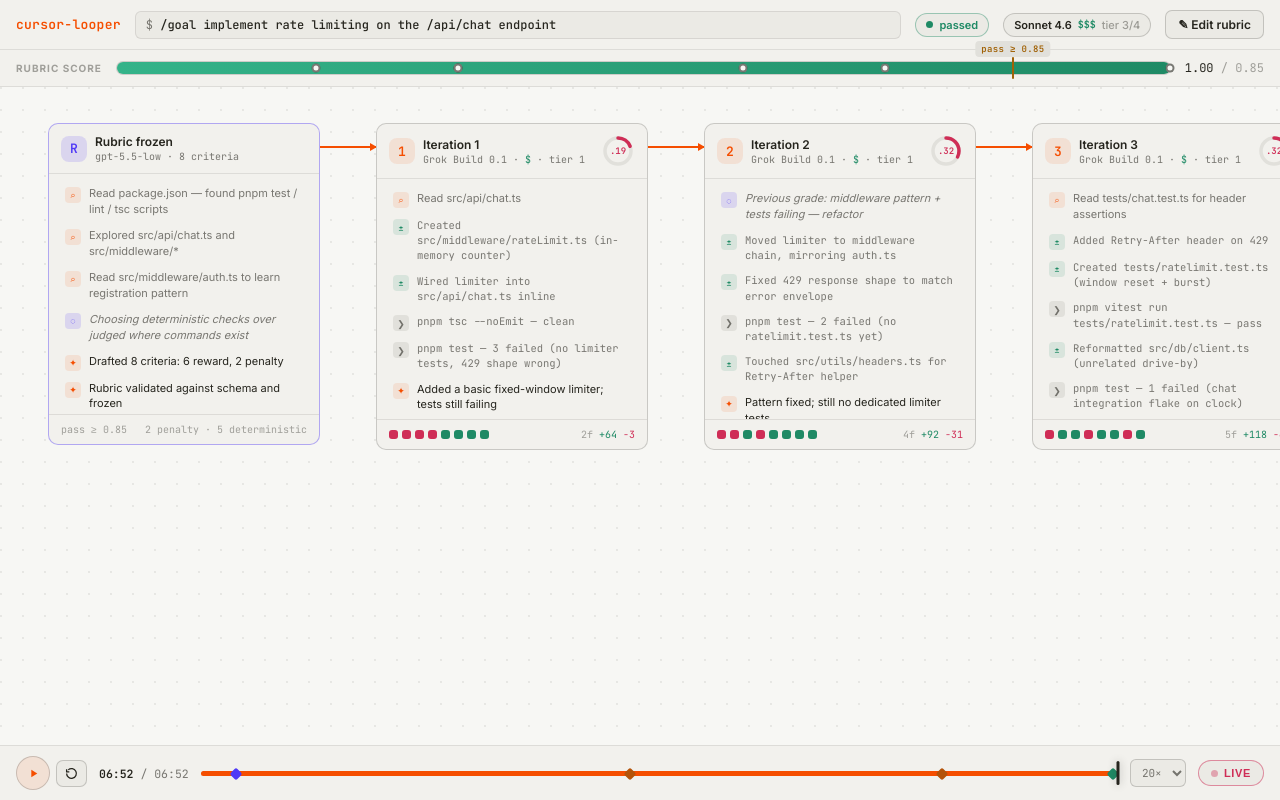
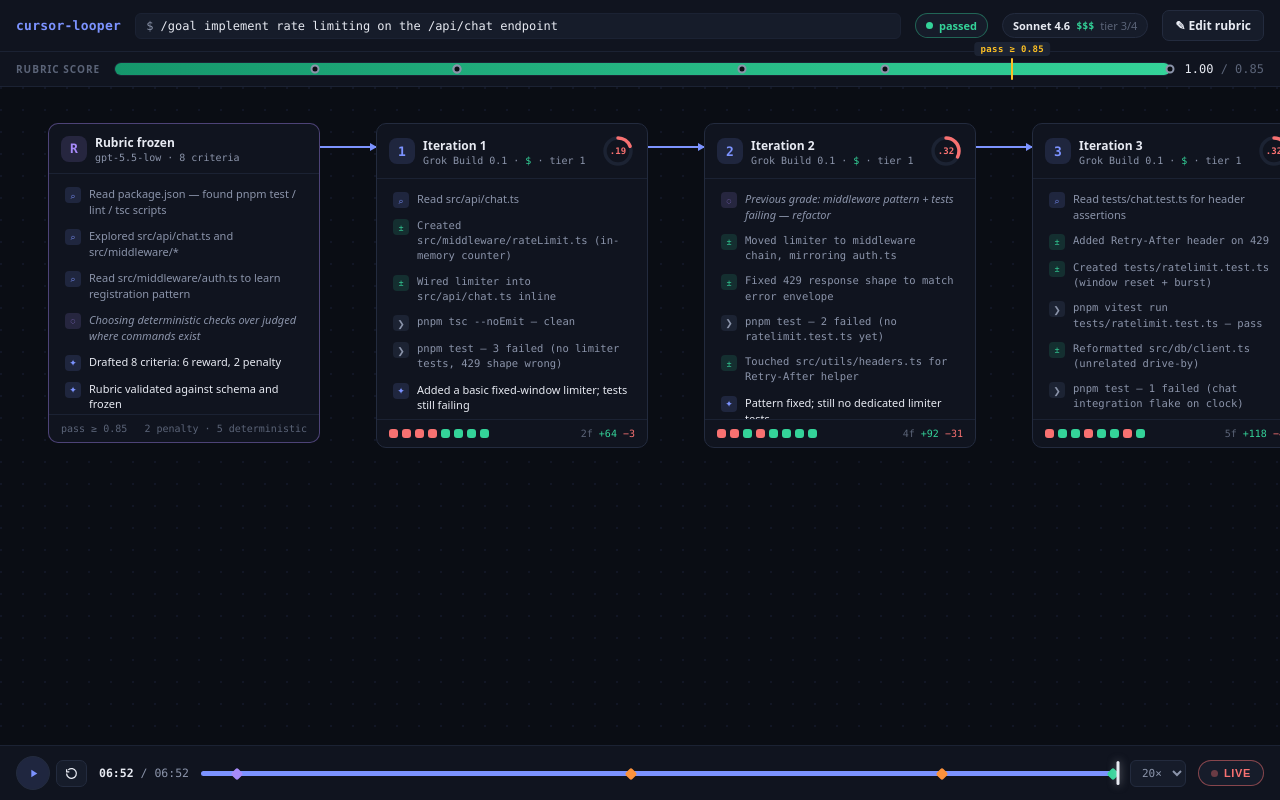
Before and after one commit to khuhub/cursor-escalate, a React (Vite) app in the folder packages/ui/: page / in a window 1280 px wide. Built offline with nearby package versions, Linux system fonts and the light colour scheme; a web font is replaced by a local one.

Commit message:
fix(ui): restore Cursor dark theme with CursorGothic and Berkeley Mono
Co-authored-by: Katherine Hu <khuhub@users.noreply.github.com>

```diff
--- a/packages/ui/index.html
+++ b/packages/ui/index.html
@@ -4,12 +4,6 @@
     <meta charset="UTF-8" />
     <meta name="viewport" content="width=device-width, initial-scale=1.0" />
     <title>cursor-looper — loop observability</title>
-    <link rel="preconnect" href="https://fonts.googleapis.com" />
-    <link rel="preconnect" href="https://fonts.gstatic.com" crossorigin />
-    <link
-      href="https://fonts.googleapis.com/css2?family=Inter:wght@400;500;600;700&family=JetBrains+Mono:wght@400;500;600&display=swap"
-      rel="stylesheet"
-    />
   </head>
   <body>
     <div id="root"></div>
--- a/packages/ui/src/styles.css
+++ b/packages/ui/src/styles.css
@@ -1,28 +1,50 @@
-/* Palette sourced from cursor.com/bugbot (warm cream theme, Cursor orange accent) */
+/* Cursor IDE dark theme — CursorGothic UI + Berkeley Mono code */
+@font-face {
+  font-family: "CursorGothic";
+  src: url("https://cursor.com/marketing-static/_next/static/media/CursorGothic_Regular-s.p.05-84umc_47y9.woff2") format("woff2");
+  font-weight: 400;
+  font-style: normal;
+  font-display: swap;
+}
+@font-face {
+  font-family: "CursorGothic";
+  src: url("https://cursor.com/marketing-static/_next/static/media/CursorGothic_Bold-s.p.15hkw~ebmtjvr.woff2") format("woff2");
+  font-weight: 700;
+  font-style: normal;
+  font-display: swap;
+}
+@font-face {
+  font-family: "berkeleyMono";
+  src: url("https://cursor.com/marketing-static/_next/static/media/BerkeleyMono_Regular.p.0x~g-6.~uijej.woff2") format("woff2");
+  font-weight: 400;
+  font-style: normal;
+  font-display: swap;
+}
+
 :root {
-  --bg: #f7f7f4;
-  --panel: #f2f1ed;
-  --panel-2: #ebeae5;
-  --panel-3: #e1e0db;
-  --border: rgba(38, 37, 30, 0.2);
-  --border-soft: rgba(38, 37, 30, 0.1);
-  --text: #26251e;
-  --muted: rgba(38, 37, 30, 0.6);
-  --faint: rgba(38, 37, 30, 0.4);
-  --accent: #f54e00;
-  --accent-soft: rgba(245, 78, 0, 0.1);
-  --green: #1f8a65;
-  --green-soft: rgba(31, 138, 101, 0.12);
-  --red: #cf2d56;
-  --red-soft: rgba(207, 45, 86, 0.1);
-  --amber: #a16207;
-  --orange: #b45309;
-  --orange-soft: rgba(180, 83, 9, 0.12);
-  --violet: #4f39f6;
-  --mono: "JetBrains Mono", ui-monospace, monospace;
-  --sans: "Inter", system-ui, sans-serif;
+  --bg: #0a0d14;
+  --panel: #10141f;
+  --panel-2: #161c2a;
+  --panel-3: #1c2333;
+  --border: #232b3e;
+  --border-soft: #1b2233;
+  --text: #e7eaf2;
+  --muted: #8b94aa;
+  --faint: #5b6478;
+  --accent: #7c93ff;
+  --accent-soft: rgba(124, 147, 255, 0.14);
+  --green: #34d399;
+  --green-soft: rgba(52, 211, 153, 0.14);
+  --red: #f87171;
+  --red-soft: rgba(248, 113, 113, 0.14);
+  --amber: #fbbf24;
+  --orange: #fb923c;
+  --orange-soft: rgba(251, 146, 60, 0.15);
+  --violet: #a78bfa;
+  --mono: "berkeleyMono", ui-monospace, SFMono-Regular, Menlo, Monaco, Consolas, monospace;
+  --sans: "CursorGothic", system-ui, -apple-system, BlinkMacSystemFont, "Segoe UI", sans-serif;
   --radius: 10px;
-  --shadow: 0 8px 30px rgba(38, 37, 30, 0.14);
+  --shadow: 0 8px 30px rgba(0, 0, 0, 0.45);
 }
 
 * { box-sizing: border-box; }
@@ -95,9 +117,9 @@ body {
 }
 .chip .dot { width: 7px; height: 7px; border-radius: 50%; }
 .chip.status-running .dot { background: var(--accent); animation: pulse 1.4s ease-in-out infinite; }
-.chip.status-running { color: var(--accent); border-color: rgba(245, 78, 0, 0.4); }
+.chip.status-running { color: var(--accent); border-color: rgba(124, 147, 255, 0.4); }
 .chip.status-passed .dot { background: var(--green); }
-.chip.status-passed { color: var(--green); border-color: rgba(31, 138, 101, 0.4); }
+.chip.status-passed { color: var(--green); border-color: rgba(52, 211, 153, 0.4); }
 .chip.status-generating .dot { background: var(--violet); animation: pulse 1.4s ease-in-out infinite; }
 .chip.status-generating { color: var(--violet); }
 .chip.status-exhausted .dot, .chip.status-error .dot { background: var(--red); }
@@ -125,8 +147,8 @@ body {
   white-space: nowrap;
 }
 .btn:hover { background: var(--panel-3); border-color: var(--accent); }
-.btn.primary { background: var(--accent-soft); border-color: rgba(245, 78, 0, 0.45); color: var(--accent); }
-.btn.primary:hover { background: rgba(245, 78, 0, 0.24); }
+.btn.primary { background: var(--accent-soft); border-color: rgba(124, 147, 255, 0.45); color: var(--accent); }
+.btn.primary:hover { background: rgba(124, 147, 255, 0.24); }
 .btn.icon { padding: 6px 8px; }
 .btn.active { border-color: var(--accent); color: var(--accent); }
 
@@ -161,10 +183,10 @@ body {
   position: absolute;
   inset: 0 auto 0 0;
   border-radius: 999px;
-  background: linear-gradient(90deg, #ff8a3d, var(--accent));
+  background: linear-gradient(90deg, #4c5fd5, var(--accent));
   transition: width 0.35s ease;
 }
-.score-fill.passed { background: linear-gradient(90deg, #34b389, var(--green)); }
+.score-fill.passed { background: linear-gradient(90deg, #15966b, var(--green)); }
 .score-threshold {
   position: absolute;
   top: -5px;
@@ -234,7 +256,7 @@ body {
   position: relative;
   overflow: auto;
   background:
-    radial-gradient(circle at 1px 1px, rgba(38, 37, 30, 0.08) 1px, transparent 0) 0 0 / 22px 22px,
+    radial-gradient(circle at 1px 1px, rgba(124, 147, 255, 0.07) 1px, transparent 0) 0 0 / 22px 22px,
     var(--bg);
 }
 
@@ -265,9 +287,9 @@ body {
 }
 .node:hover { border-color: var(--accent); }
 .node.selected { border-color: var(--accent); box-shadow: 0 0 0 3px var(--accent-soft), var(--shadow); }
-.node.running { border-color: rgba(245, 78, 0, 0.55); box-shadow: 0 0 18px rgba(245, 78, 0, 0.12); }
-.node.rubric-node { border-color: rgba(79, 57, 246, 0.4); }
-.node.rubric-node.selected { border-color: var(--violet); box-shadow: 0 0 0 3px rgba(79, 57, 246, 0.15), var(--shadow); }
+.node.running { border-color: rgba(124, 147, 255, 0.55); box-shadow: 0 0 18px rgba(124, 147, 255, 0.12); }
+.node.rubric-node { border-color: rgba(167, 139, 250, 0.4); }
+.node.rubric-node.selected { border-color: var(--violet); box-shadow: 0 0 0 3px rgba(167, 139, 250, 0.15), var(--shadow); }
 
 .node-head {
   display: flex;
@@ -289,7 +311,7 @@ body {
   color: var(--accent);
   flex-shrink: 0;
 }
-.node.rubric-node .iter-badge { background: rgba(79, 57, 246, 0.15); color: var(--violet); }
+.node.rubric-node .iter-badge { background: rgba(167, 139, 250, 0.15); color: var(--violet); }
 .node-title { display: flex; flex-direction: column; gap: 1px; min-width: 0; flex: 1; }
 .node-title .t1 { font-weight: 600; font-size: 12px; white-space: nowrap; }
 .node-title .t2 {
@@ -362,12 +384,12 @@ body {
 .step.k-grading .txt { color: var(--amber); }
 .step.k-thinking .txt { font-style: italic; }
 .step.latest .txt { color: var(--text); }
-.step .icon.k-thinking { background: rgba(79, 57, 246, 0.15); color: var(--violet); }
+.step .icon.k-thinking { background: rgba(167, 139, 250, 0.15); color: var(--violet); }
 .step .icon.k-tool_call { background: var(--accent-soft); color: var(--accent); }
 .step .icon.k-edit { background: var(--green-soft); color: var(--green); }
 .step .icon.k-command { background: var(--panel-3); color: var(--muted); }
 .step .icon.k-assistant { background: var(--accent-soft); color: var(--accent); }
-.step .icon.k-grading { background: rgba(161, 98, 7, 0.14); color: var(--amber); }
+.step .icon.k-grading { background: rgba(251, 191, 36, 0.14); color: var(--amber); }
 
 .node-foot {
   border-top: 1px solid var(--border-soft);
@@ -465,7 +487,7 @@ body {
   align-items: center;
   gap: 2px;
   background: var(--orange-soft);
-  border: 1px solid rgba(180, 83, 9, 0.45);
+  border: 1px solid rgba(251, 146, 60, 0.45);
   color: var(--orange);
   font-size: 9.5px;
   font-weight: 700;
@@ -560,10 +582,10 @@ body {
   letter-spacing: 0.04em;
 }
 .tag.w10 { color: var(--red); background: var(--red-soft); }
-.tag.w5 { color: var(--amber); background: rgba(161, 98, 7, 0.12); }
+.tag.w5 { color: var(--amber); background: rgba(251, 191, 36, 0.12); }
 .tag.w2 { color: var(--muted); }
 .tag.penalty { color: var(--orange); background: var(--orange-soft); }
-.tag.judged { color: var(--violet); background: rgba(79, 57, 246, 0.12); }
+.tag.judged { color: var(--violet); background: rgba(167, 139, 250, 0.12); }
 .tag.deterministic { color: var(--accent); background: var(--accent-soft); }
 .tag.comment-src { color: var(--green); background: var(--green-soft); }
 .crit-row .output {
@@ -617,14 +639,14 @@ body {
   font-size: 10.5px;
   font-family: var(--mono);
 }
-.crit-row.edited { border-color: rgba(245, 78, 0, 0.5); }
-.crit-row.queued { border-color: rgba(31, 138, 101, 0.5); }
+.crit-row.edited { border-color: rgba(124, 147, 255, 0.5); }
+.crit-row.queued { border-color: rgba(52, 211, 153, 0.5); }
 .mutation-note {
   font-size: 10.5px;
   line-height: 1.5;
   color: var(--muted);
   background: var(--accent-soft);
-  border: 1px solid rgba(245, 78, 0, 0.25);
+  border: 1px solid rgba(124, 147, 255, 0.25);
   border-radius: 8px;
   padding: 8px 10px;
 }
@@ -653,7 +675,7 @@ body {
   cursor: pointer;
   transition: background 0.15s;
 }
-.play-btn:hover { background: rgba(245, 78, 0, 0.28); }
+.play-btn:hover { background: rgba(124, 147, 255, 0.28); }
 .clock {
   font-family: var(--mono);
   font-size: 11.5px;
@@ -691,7 +713,7 @@ body {
   position: absolute;
   top: 13px;
   height: 5px;
-  background: rgba(245, 78, 0, 0.28);
+  background: rgba(124, 147, 255, 0.28);
   border-radius: 2px;
 }
 .scrubber .marker {
@@ -733,7 +755,7 @@ body {
   background: var(--text);
   transform: translateX(-50%);
   z-index: 4;
-  box-shadow: 0 0 8px rgba(38, 37, 30, 0.3);
+  box-shadow: 0 0 8px rgba(231, 234, 242, 0.5);
 }
 .speed-select {
   background: var(--panel-2);
@@ -760,7 +782,7 @@ body {
   cursor: pointer;
 }
 .live-btn .ldot { width: 7px; height: 7px; border-radius: 50%; background: var(--faint); }
-.live-btn.on { color: var(--red); border-color: rgba(207, 45, 86, 0.5); }
+.live-btn.on { color: var(--red); border-color: rgba(248, 113, 113, 0.5); }
 .live-btn.on .ldot { background: var(--red); animation: pulse 1.2s ease-in-out infinite; }
 
 ::-webkit-scrollbar { width: 9px; height: 9px; }
```
